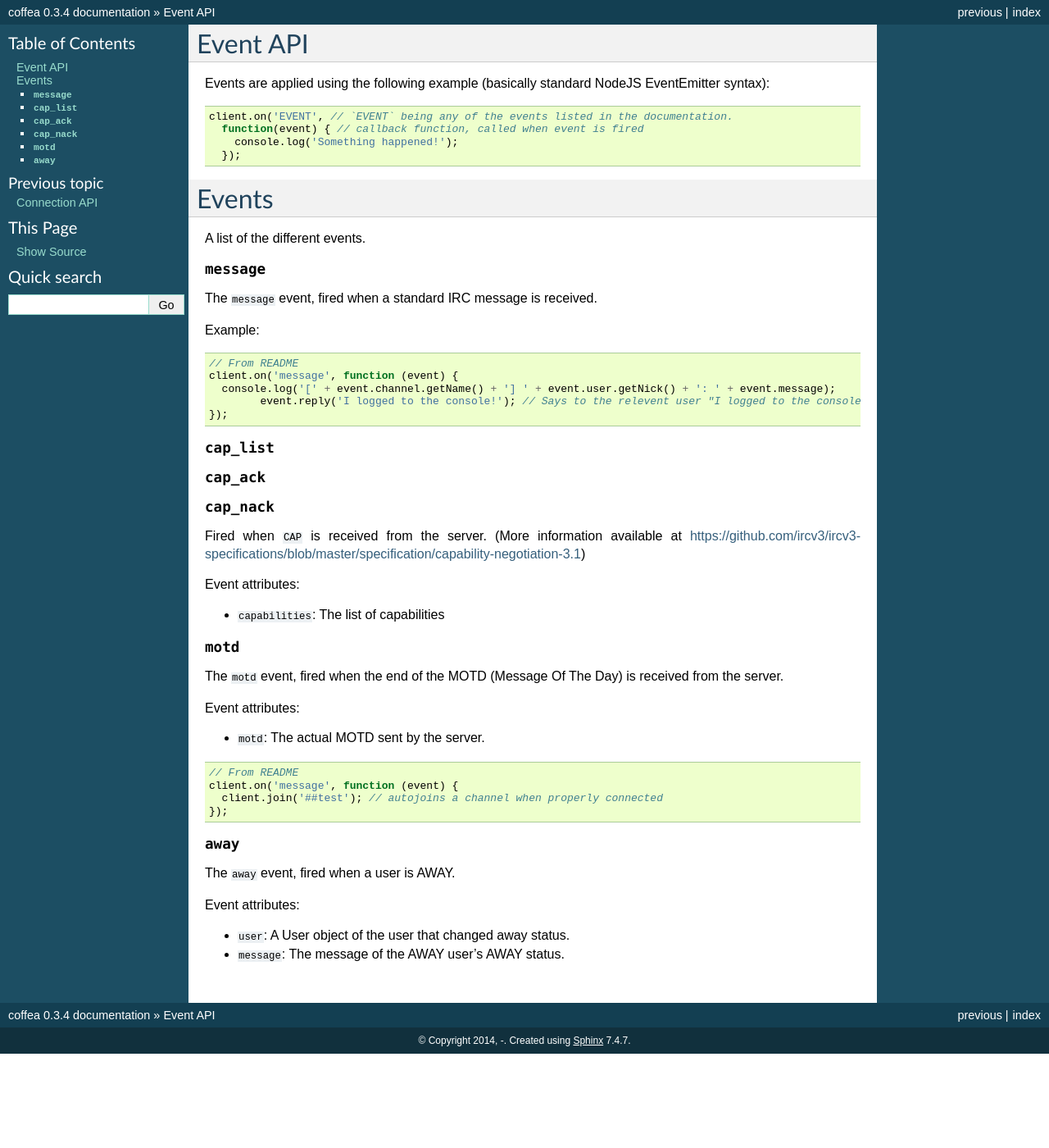
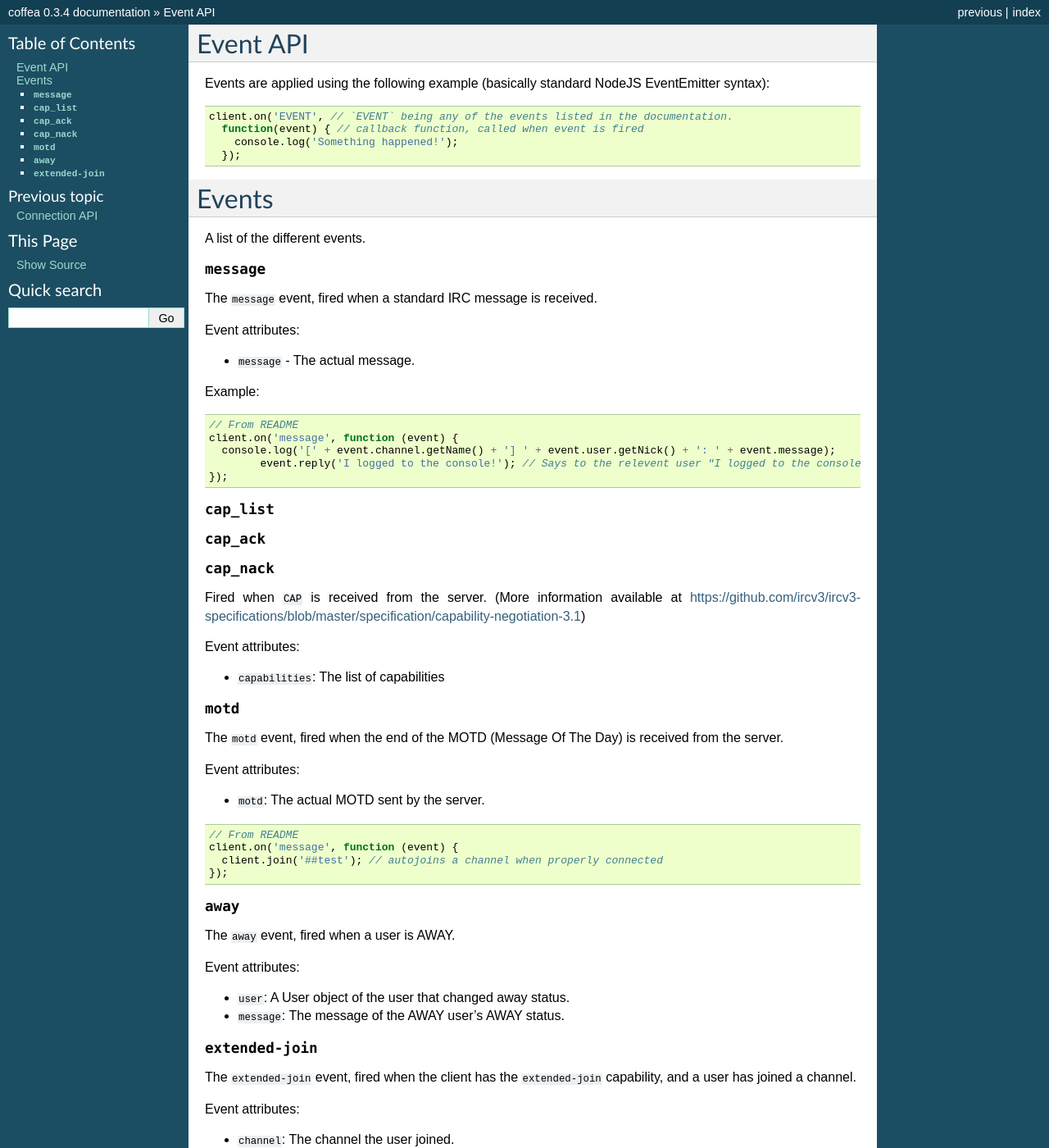
Before and after one commit to caffeinery/coffea-docs, a Sphinx documentation site: the page built from source/event.rst, in a window 1280 px wide and 1400 px high. Shown: the whole window at 82% size. Built offline with Sphinx 7.4.7, drawn with Linux system fonts in a browser that asks for light colours; some of the changed text lies outside the part shown.

Commit message:
Document the `extended-join` event.

```diff
--- a/source/event.rst
+++ b/source/event.rst
@@ -22,6 +22,10 @@ A list of the different events.
 
 
 The ``message`` event, fired when a standard IRC message is received.
+
+Event attributes:
+
+* ``message`` - The actual message.
 
 Example:
 
@@ -67,3 +71,14 @@ Event attributes:
 
 * ``user``: A User object of the user that changed away status.
 * ``message``: The message of the AWAY user's AWAY status.
+
+.. data:: extended-join
+
+The ``extended-join`` event, fired when the client has the ``extended-join`` capability, and a user has joined a channel.
+
+Event attributes:
+
+* ``channel``: The channel the user joined.
+* ``user``: The nick of the user.
+* ``account``: The host of the user.
+* ``realname``: The realname of the user.
```
